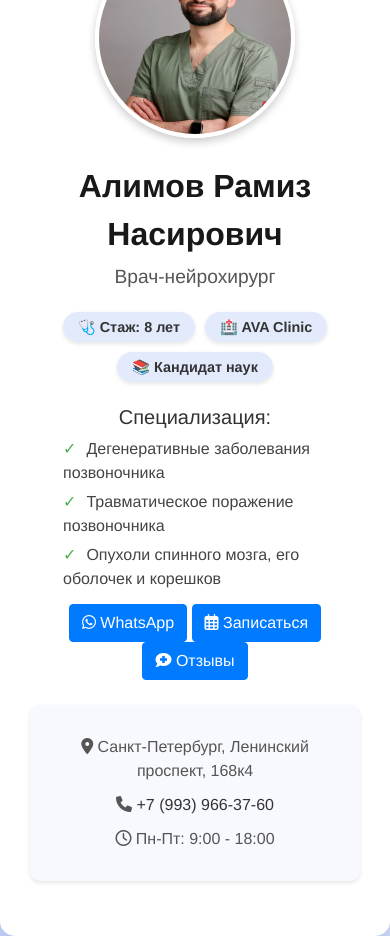
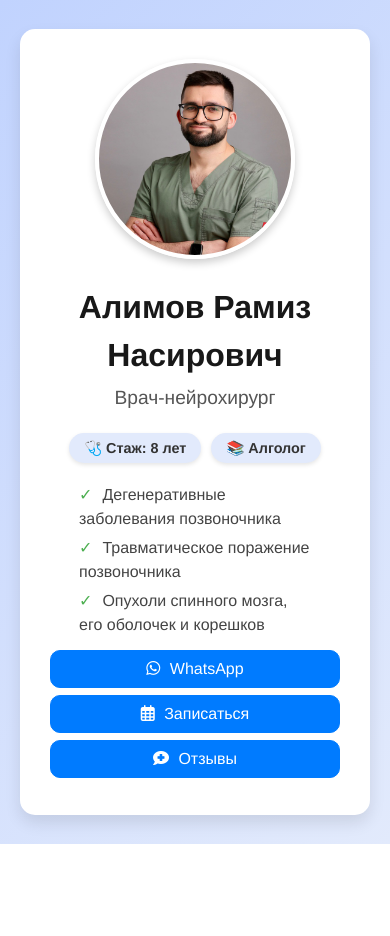
Before and after one commit to olivka86/neuro, a Flask app: page / in a window 390 px wide. After the commit the page ends 844 px from the top, so only its background shows below. Run offline with Flask 3, Linux system fonts and the light colour scheme; some libraries are stand-ins or nearby versions.

Commit message:
aligned for mobile

```diff
--- a/templates/index.html
+++ b/templates/index.html
@@ -18,10 +18,11 @@
             background: linear-gradient(135deg, #c1d3fe, #e2eafc);
             font-family: 'Helvetica Neue', sans-serif;
             color: #333;
+            overflow-y: visible; /* Разрешаем вертикальную прокрутку */
         }
 
         .container {
-            max-width: 600px;
+            max-width: 350px;
             margin: 0 auto;
             background-color: #ffffff;
             padding: 30px;
@@ -121,15 +122,14 @@
         }
 
         .links {
-            margin-top: 30px;
+            margin-top: 7px;
         }
 
         .links a {
             display: block;
-            margin: 10px 0;
-            padding: 12px 20px;
-            border-radius: 25px;
-            text-decoration: none;
+            margin: 7px 0;
+            padding: 6px 20px;
+            border-radius: 10px;
             color: #fff;
             background-color: #007BFF;
             transition: background-color 0.3s;
@@ -152,7 +152,6 @@
             margin-top: 5px; /* Уменьшаем отступ сверху списка */
             margin-bottom: 13px; /* Уменьшаем отступ снизу списка */
         }
-
         .description ul li {
             margin: 5px 0; /* Уменьшаем отступы между пунктами списка */
         }
@@ -167,17 +166,16 @@
         </div>
         <div class="badge-list">
             <div class="badge">🩺 Стаж: <span id="experience">0</span> лет</div>
-            <div class="badge">🏥 AVA Clinic</div>
-            <div class="badge">📚 Кандидат наук</div>
+            <div class="badge">📚 Алголог</div>
         </div>
         <div class="description">
-            <p class="lead">Специализация:</p>
             <ul>
                 <li>Дегенеративные заболевания позвоночника</li>
                 <li>Травматическое поражение позвоночника</li>
                 <li>Опухоли спинного мозга, его оболочек и корешков</li>
             </ul>
         </div>
+        <div class="links">
             <a href="https://wa.me/79939663760" class="btn btn-primary" target="_blank">
                 <i class="fab fa-whatsapp"></i> WhatsApp
             </a>
@@ -187,10 +185,6 @@
             <a href="https://prodoctorov.ru/spb/vrach/494812-alimov/" class="btn btn-primary" target="_blank">
                 <i class="fas fa-comment-medical"></i> Отзывы
             </a>
-        <div class="contact-info">
-            <p><i class="fas fa-map-marker-alt"></i> Санкт-Петербург, Ленинский проспект, 168к4</p>
-            <p><i class="fas fa-phone"></i> <a href="tel:+79939663760">+7 (993) 966-37-60</a></p>
-            <p><i class="far fa-clock"></i> Пн-Пт: 9:00 - 18:00</p>
         </div>
     </div>
     <script>
```
Lines whose indentation alone changed are shown as unchanged.
